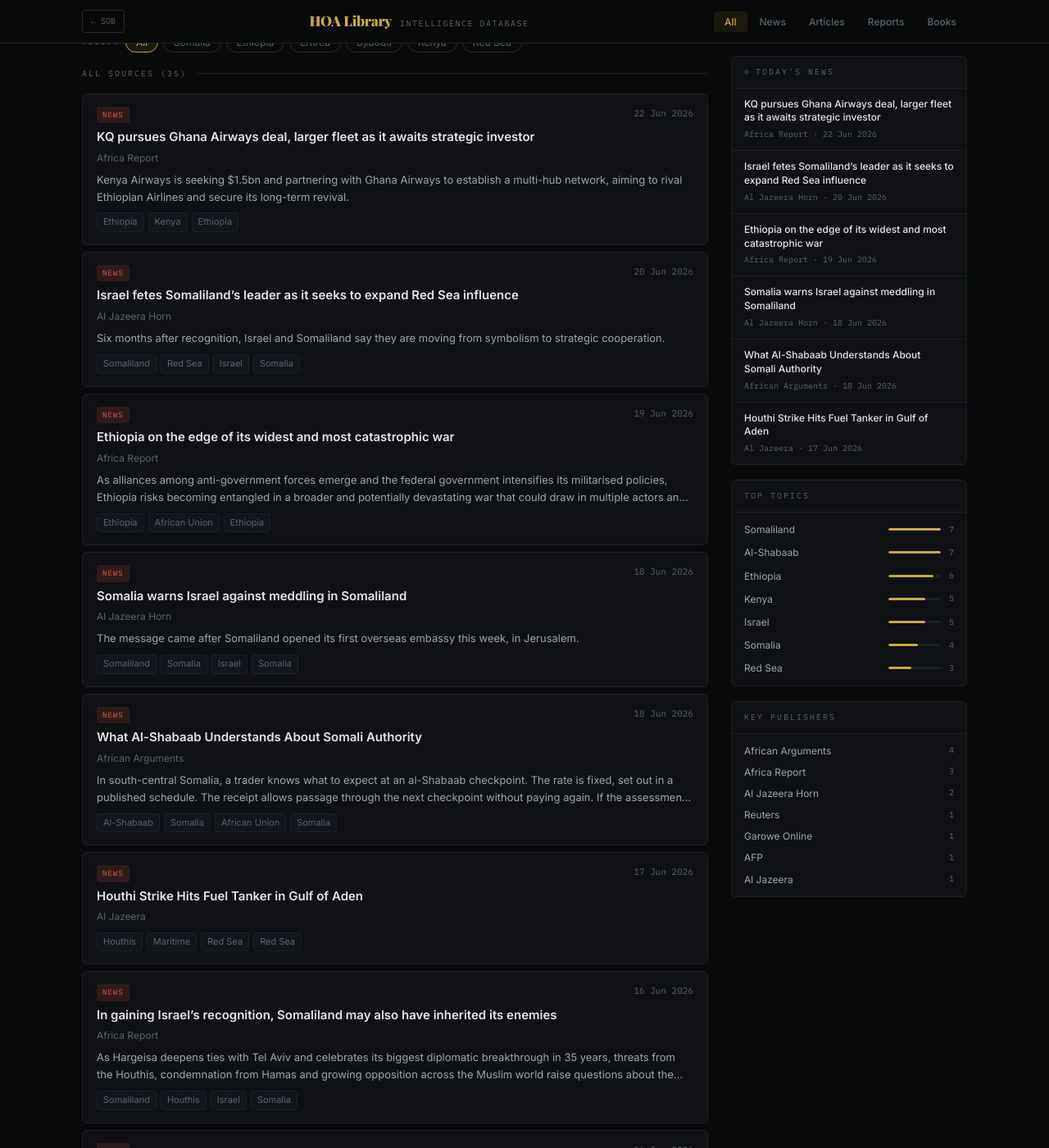
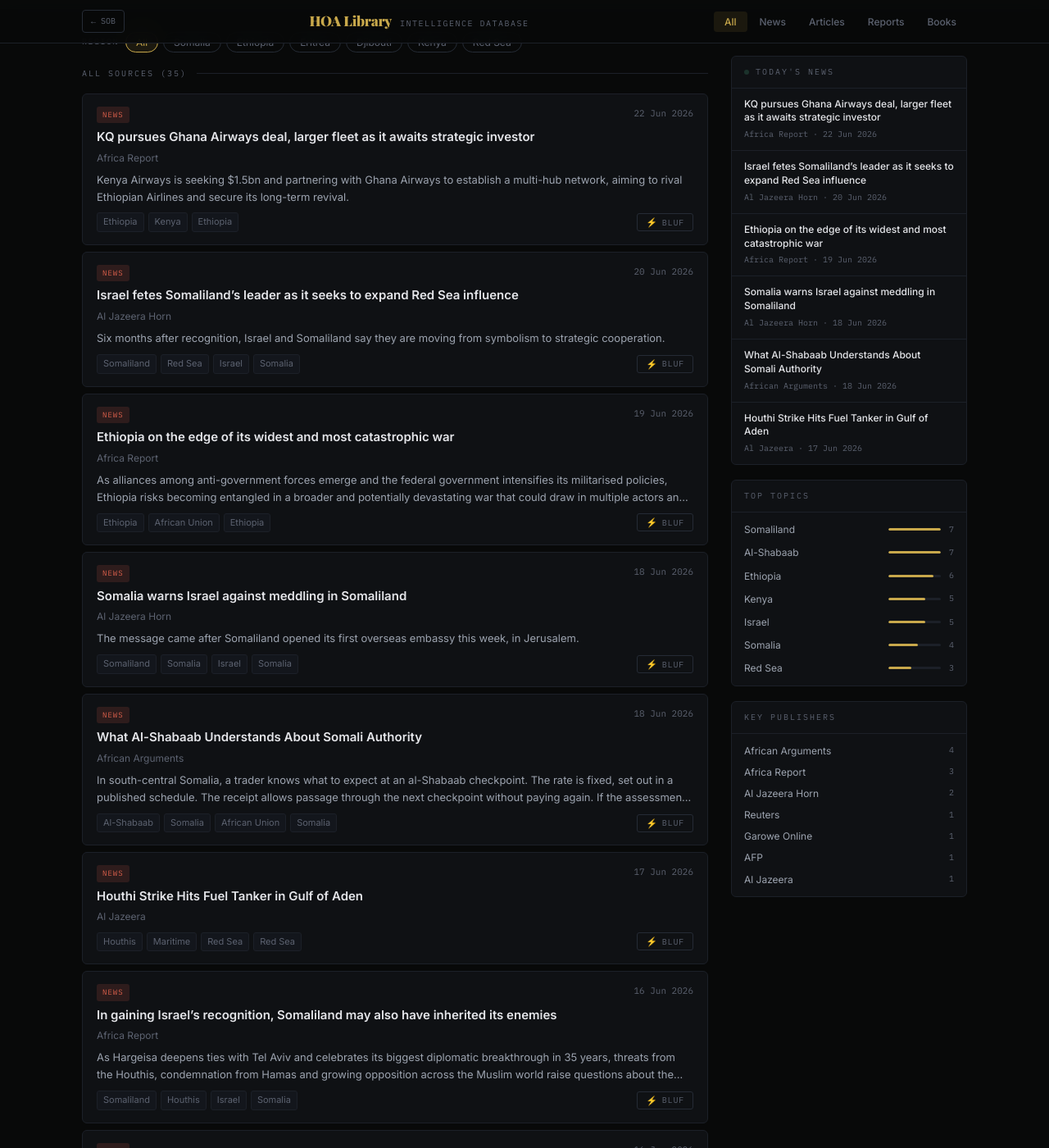
Before and after one commit to abdigh26/abdigh26.github.io, a Jekyll site: the page library/index.html, which Jekyll copies as it is, in a window 1280 px wide and 1400 px high, scrolled down 493 px. Shown: the whole window at 82% size. Built offline with Jekyll 4.4.1, drawn with Linux system fonts in a browser that asks for light colours; some web fonts are replaced.

Commit message:
Update index.html

```diff
--- a/library/index.html
+++ b/library/index.html
@@ -27,9 +27,7 @@
 }
 
 *, *::before, *::after { box-sizing: border-box; margin: 0; padding: 0; }
-
 html { scroll-behavior: smooth; }
-
 body {
   background: var(--bg);
   color: var(--text);
@@ -52,31 +50,24 @@
   height: 52px;
   display: flex; align-items: center; justify-content: space-between; gap: 16px;
 }
-.logo {
-  display: flex; align-items: baseline; gap: 10px;
-  flex-shrink: 0;
-}
+.logo { display: flex; align-items: baseline; gap: 10px; flex-shrink: 0; }
 .logo-main {
   font-family: 'Playfair Display', serif;
   font-size: 17px; font-weight: 900;
-  color: var(--accent);
-  letter-spacing: -0.3px;
+  color: var(--accent); letter-spacing: -0.3px;
 }
 .logo-sub {
   font-family: 'IBM Plex Mono', monospace;
   font-size: 10px; color: var(--text-muted);
   letter-spacing: 1.5px; text-transform: uppercase;
 }
-.nav {
-  display: flex; gap: 2px; flex-shrink: 0;
-}
+.nav { display: flex; gap: 2px; flex-shrink: 0; }
 .nav-btn {
   padding: 5px 13px; border-radius: 4px;
   border: none; background: none;
   color: var(--text-muted); font-size: 12px; font-weight: 500;
   cursor: pointer; transition: all 0.15s;
-  font-family: 'Inter', sans-serif;
-  white-space: nowrap;
+  font-family: 'Inter', sans-serif; white-space: nowrap;
 }
 .nav-btn:hover { color: var(--text); background: var(--surface); }
 .nav-btn.active { color: var(--accent); background: var(--accent-dim); }
@@ -88,18 +79,13 @@
   border-bottom: 1px solid var(--border);
 }
 .hero-inner { max-width: 1120px; margin: 0 auto; }
-
 .hero-eyebrow {
   font-family: 'IBM Plex Mono', monospace;
   font-size: 10px; letter-spacing: 3px; text-transform: uppercase;
   color: var(--accent); margin-bottom: 18px;
   display: flex; align-items: center; gap: 10px;
 }
-.hero-eyebrow::before {
-  content: '';
-  width: 24px; height: 1px; background: var(--accent);
-}
-
+.hero-eyebrow::before { content: ''; width: 24px; height: 1px; background: var(--accent); }
 h1 {
   font-family: 'Playfair Display', serif;
   font-size: clamp(30px, 5.5vw, 56px);
@@ -107,7 +93,6 @@
   color: var(--text); margin-bottom: 14px;
 }
 h1 em { color: var(--accent); font-style: italic; }
-
 .hero-desc {
   color: var(--text-dim); font-size: 14px;
   max-width: 520px; line-height: 1.75; margin-bottom: 30px;
@@ -153,12 +138,8 @@
   display: flex; gap: 28px; align-items: center; flex-wrap: wrap;
 }
 .stat { display: flex; align-items: center; gap: 7px; font-size: 12px; }
-.stat-n {
-  font-family: 'IBM Plex Mono', monospace;
-  font-weight: 600; color: var(--accent);
-}
+.stat-n { font-family: 'IBM Plex Mono', monospace; font-weight: 600; color: var(--accent); }
 .stat-l { color: var(--text-muted); }
-
 .live-pill {
   display: flex; align-items: center; gap: 6px;
   font-family: 'IBM Plex Mono', monospace;
@@ -171,11 +152,9 @@
   animation: blink 2.2s ease-in-out infinite;
 }
 @keyframes blink { 0%,100%{opacity:1} 50%{opacity:0.2} }
-
 .updated-at {
   font-family: 'IBM Plex Mono', monospace;
-  font-size: 10px; color: var(--text-muted);
-  margin-left: auto;
+  font-size: 10px; color: var(--text-muted); margin-left: auto;
 }
 
 /* ─── LAYOUT ─────────────────────────────────────────────── */
@@ -229,9 +208,7 @@
   display: none;
 }
 .ai-box.show { display: block; }
-.ai-top {
-  display: flex; align-items: center; gap: 10px; margin-bottom: 10px;
-}
+.ai-top { display: flex; align-items: center; gap: 10px; margin-bottom: 10px; }
 .ai-badge {
   font-family: 'IBM Plex Mono', monospace; font-size: 9px;
   letter-spacing: 1.5px; text-transform: uppercase;
@@ -249,9 +226,8 @@
   border-radius: 6px;
   padding: 15px 17px;
   margin-bottom: 8px;
-  cursor: pointer;
   transition: border-color 0.15s, background 0.15s;
-  text-decoration: none; display: block; color: inherit;
+  display: block; color: inherit;
 }
 .card:hover { border-color: var(--border2); background: var(--surface2); }
 
@@ -276,18 +252,73 @@
 .card-title {
   font-size: 15px; font-weight: 600;
   color: var(--text); line-height: 1.38; margin-bottom: 5px;
+  text-decoration: none; display: block;
 }
+.card-title:hover { color: var(--accent); }
 .card-source { font-size: 12px; color: var(--text-muted); margin-bottom: 7px; }
 .card-excerpt {
   font-size: 13px; color: var(--text-dim); line-height: 1.6;
   display: -webkit-box;
   -webkit-line-clamp: 2; -webkit-box-orient: vertical; overflow: hidden;
 }
-.card-tags { display: flex; flex-wrap: wrap; gap: 5px; margin-top: 9px; }
+.card-tags { display: flex; flex-wrap: wrap; gap: 5px; margin-top: 9px; align-items: center; }
 .tag {
   background: var(--surface2); border: 1px solid var(--border);
   color: var(--text-muted); font-size: 11px;
   padding: 2px 7px; border-radius: 3px;
+}
+
+/* ─── BLUF ENGINE ────────────────────────────────────────── */
+.bluf-btn {
+  display: inline-flex; align-items: center; gap: 5px;
+  background: none;
+  border: 1px solid var(--border2);
+  color: var(--text-muted);
+  font-family: 'IBM Plex Mono', monospace;
+  font-size: 10px; letter-spacing: 0.8px;
+  padding: 3px 10px; border-radius: 3px;
+  cursor: pointer; transition: all 0.15s;
+  margin-left: auto;
+}
+.bluf-btn:hover {
+  border-color: var(--accent);
+  color: var(--accent);
+  background: var(--accent-dim);
+}
+.bluf-btn.loading {
+  opacity: 0.6; cursor: not-allowed;
+}
+.bluf-btn .bolt { font-size: 11px; }
+
+.bluf-panel {
+  margin-top: 10px;
+  padding: 11px 14px;
+  background: rgba(200,168,75,0.04);
+  border: 1px solid rgba(200,168,75,0.18);
+  border-left: 3px solid var(--accent);
+  border-radius: 4px;
+  display: none;
+}
+.bluf-panel.show { display: block; }
+
+.bluf-header {
+  display: flex; align-items: center; gap: 8px; margin-bottom: 7px;
+}
+.bluf-label {
+  font-family: 'IBM Plex Mono', monospace;
+  font-size: 9px; letter-spacing: 1.5px; text-transform: uppercase;
+  color: var(--accent);
+}
+.bluf-cached {
+  font-family: 'IBM Plex Mono', monospace;
+  font-size: 9px; color: var(--text-muted);
+  margin-left: auto;
+}
+.bluf-text {
+  font-size: 13px; color: var(--text); line-height: 1.75;
+}
+.bluf-thinking {
+  font-size: 12px; color: var(--text-muted); font-style: italic;
 }
 
 /* ─── LOADING SKELETON ───────────────────────────────────── */
@@ -322,7 +353,6 @@
 
 /* ─── SIDEBAR ────────────────────────────────────────────── */
 .sidebar { display: flex; flex-direction: column; gap: 18px; position: sticky; top: 68px; }
-
 .sb-block {
   background: var(--surface);
   border: 1px solid var(--border); border-radius: 6px; overflow: hidden;
@@ -421,10 +445,8 @@
 
 <!-- LAYOUT -->
 <div class="layout">
-
-  <!-- MAIN CONTENT -->
   <div id="mainCol">
-    <!-- AI BOX -->
+    <!-- AI SEARCH BOX -->
     <div class="ai-box" id="aiBox">
       <div class="ai-top">
         <span class="ai-badge">AI Analysis</span>
@@ -452,17 +474,14 @@
 
   <!-- SIDEBAR -->
   <aside class="sidebar">
-    <!-- Live News -->
     <div class="sb-block">
       <div class="sb-head"><div class="live-dot"></div> Today's News</div>
       <div id="sbNews"></div>
     </div>
-    <!-- Topics -->
     <div class="sb-block">
       <div class="sb-head">Top Topics</div>
       <div class="topics" id="sbTopics"></div>
     </div>
-    <!-- Publishers -->
     <div class="sb-block">
       <div class="sb-head">Key Publishers</div>
       <div class="publishers" id="sbPublishers"></div>
@@ -482,18 +504,58 @@
     const res = await fetch('data.json?_=' + Date.now());
     DB = await res.json();
   } catch(e) {
-    console.warn('data.json not found, using empty DB');
+    console.warn('data.json not found');
   }
   updateStats();
   render();
   renderSidebar();
 }
 
+// ── BLUF ENGINE ────────────────────────────────────────────────────────────
+async function getBluf(btn, articleId, url, title, excerpt) {
+  const panel   = document.getElementById('bluf-panel-'  + articleId);
+  const textEl  = document.getElementById('bluf-text-'   + articleId);
+  const cachedEl = document.getElementById('bluf-cached-' + articleId);
+
+  // Toggle off if already showing
+  if (panel.classList.contains('show')) {
+    panel.classList.remove('show');
+    btn.innerHTML = '<span class="bolt">⚡</span> BLUF';
+    return;
+  }
+
+  panel.classList.add('show');
+  btn.classList.add('loading');
+  btn.innerHTML = '<span class="bolt">⚡</span> Loading…';
+  textEl.innerHTML = '<span class="bluf-thinking">Generating BLUF…</span>';
+  cachedEl.textContent = '';
+
+  try {
+    // Single call to Worker — it handles cache check + Gemini + cache write
+    const res = await fetch(CF_WORKER + '/bluf', {
+      method: 'POST',
+      headers: { 'Content-Type': 'application/json' },
+      body: JSON.stringify({ articleUrl: url, title, excerpt })
+    });
+
+    const data = await res.json();
+    textEl.textContent   = data.bluf || 'BLUF unavailable.';
+    cachedEl.textContent = data.cached ? '✓ cached' : 'live';
+
+  } catch(e) {
+    textEl.innerHTML = `<span class="bluf-thinking">Error: ${e.message}</span>`;
+  }
+
+  btn.classList.remove('loading');
+  btn.innerHTML = '<span class="bolt">⚡</span> BLUF';
+}
+
+// ── STATS ──────────────────────────────────────────────────────────────────
 function updateStats() {
-  document.getElementById('sNews').textContent     = DB.news.length;
-  document.getElementById('sArticles').textContent = DB.articles.length;
-  document.getElementById('sReports').textContent  = DB.reports.length;
-  document.getElementById('sBooks').textContent    = DB.books.length;
+  document.getElementById('sNews').textContent     = DB.news?.length || 0;
+  document.getElementById('sArticles').textContent = DB.articles?.length || 0;
+  document.getElementById('sReports').textContent  = DB.reports?.length || 0;
+  document.getElementById('sBooks').textContent    = DB.books?.length || 0;
   if (DB.last_updated) {
     const d = new Date(DB.last_updated);
     document.getElementById('updatedAt').textContent =
@@ -502,12 +564,12 @@
 }
 
 function allItems() {
-  return [...DB.news, ...DB.articles, ...DB.reports, ...DB.books];
+  return [...(DB.news||[]), ...(DB.articles||[]), ...(DB.reports||[]), ...(DB.books||[])];
 }
 
 // ── FILTER ─────────────────────────────────────────────────────────────────
 function getFiltered() {
-  let items = S.tab === 'all' ? allItems() : DB[S.tab === 'news' ? 'news' : S.tab + 's'] || [];
+  let items = S.tab === 'all' ? allItems() : (DB[S.tab === 'news' ? 'news' : S.tab + 's'] || []);
   if (S.region !== 'all') items = items.filter(i => i.region === S.region);
   if (S.query) {
     const q = S.query.toLowerCase();
@@ -565,25 +623,47 @@
   return `<button class="pg-btn${active?' on':''}" onclick="goPage(${page})">${label}</button>`;
 }
 
-function card(d) {
+function cardHTML(d) {
   const url = d.url || '#';
-  const tags = (d.tags||[]).map(t=>`<span class="tag">${t}</span>`).join('');
+  const tags = (d.tags||[]).map(t=>`<span class="tag">${esc(t)}</span>`).join('');
   const excerpt = d.excerpt ? `<div class="card-excerpt">${esc(d.excerpt)}</div>` : '';
+  const isNews = d.type === 'news';
+
+  // BLUF button only for news items
+  const blufBtn = isNews ? `
+    <button class="bluf-btn" onclick="event.stopPropagation();getBluf(this,'${esc(d.id)}','${esc(url)}','${esc(d.title).replace(/'/g,"\\'")}','${esc(d.excerpt||'').replace(/'/g,"\\'")}')">
+      <span class="bolt">⚡</span> BLUF
+    </button>` : '';
+
+  const blufPanel = isNews ? `
+    <div class="bluf-panel" id="bluf-panel-${esc(d.id)}">
+      <div class="bluf-header">
+        <span class="bluf-label">⚡ BLUF</span>
+        <span class="bluf-cached" id="bluf-cached-${esc(d.id)}"></span>
+      </div>
+      <div class="bluf-text" id="bluf-text-${esc(d.id)}"></div>
+    </div>` : '';
+
   return `
-  <a class="card" href="${url}" target="_blank" rel="noopener">
+  <div class="card">
     <div class="card-head">
       <span class="badge badge-${d.type}">${d.type}</span>
       <span class="card-date">${fmtDate(d.date)}</span>
     </div>
-    <div class="card-title">${esc(d.title)}</div>
+    <a class="card-title" href="${url}" target="_blank" rel="noopener">${esc(d.title)}</a>
     <div class="card-source">${esc(d.source)}</div>
     ${excerpt}
-    <div class="card-tags">${tags}<span class="tag">${d.region||''}</span></div>
-  </a>`;
+    <div class="card-tags">
+      ${tags}
+      <span class="tag">${d.region||''}</span>
+      ${blufBtn}
+    </div>
+    ${blufPanel}
+  </div>`;
 }
 
 function esc(s) {
-  return (s||'').replace(/&/g,'&amp;').replace(/</g,'&lt;').replace(/>/g,'&gt;');
+  return (s||'').replace(/&/g,'&amp;').replace(/</g,'&lt;').replace(/>/g,'&gt;').replace(/"/g,'&quot;');
 }
 
 function fmtDate(s) {
@@ -604,17 +684,15 @@
 
 // ── SIDEBAR ────────────────────────────────────────────────────────────────
 function renderSidebar() {
-  // Top news items
-  const news = [...DB.news].sort((a,b)=>(b.date||'').localeCompare(a.date||'')).slice(0,6);
+  const news = [...(DB.news||[])].sort((a,b)=>(b.date||'').localeCompare(a.date||'')).slice(0,6);
   document.getElementById('sbNews').innerHTML = news.length
     ? news.map(n=>`
       <a class="sb-news-item" href="${n.url||'#'}" target="_blank" rel="noopener">
         <div class="sb-news-title">${esc(n.title)}</div>
         <div class="sb-news-meta">${esc(n.source)} · ${fmtDate(n.date)}</div>
       </a>`).join('')
-    : `<div style="padding:14px;color:var(--text-muted);font-size:12px">No news yet — run the GitHub Action to fetch.</div>`;
+    : `<div style="padding:14px;color:var(--text-muted);font-size:12px">No news yet.</div>`;
 
-  // Topics
   const tagCount = {};
   allItems().forEach(i => (i.tags||[]).forEach(t => { tagCount[t]=(tagCount[t]||0)+1; }));
   const topTags = Object.entries(tagCount).sort((a,b)=>b[1]-a[1]).slice(0,7);
```
Also changed, not shown: other parts of library/index.html (+13 -19 lines).
